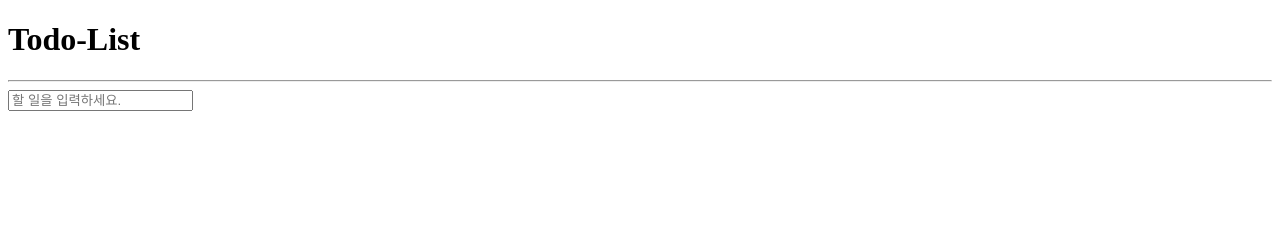
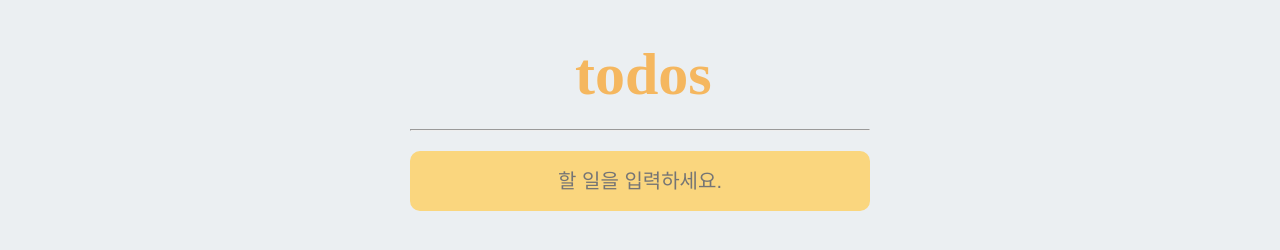
Before and after one commit to ttoryy/Todo, a plain HTML site: page index.html in a window 1280 px wide. Drawn offline with Linux system fonts and the light colour scheme.

Commit message:
[Design]CSS 수정

```diff
--- a/index.html
+++ b/index.html
@@ -5,17 +5,21 @@
     <meta charset="UTF-8">
     <meta http-equiv="X-UA-Compatible" content="IE=edge">
     <meta name="viewport" content="width=device-width, initial-scale=1.0">
+    <link rel="stylesheet" href="style.css">
     <title>Todo</title>
 </head>
 
 <body>
-    <h1>Todo-List</h1>
-    <hr>
-    <form class="js-toDoForm">
-        <input type="text" placeholder="할 일을 입력하세요." />
-    </form>
-    <ul class="js-toDoList">
-    </ul>
+    <div class="toDo-display">
+        <h1>todos</h1>
+        <hr>
+        <form class="js-toDoForm">
+
+            <input class="입력창" type="text" placeholder="할 일을 입력하세요." />
+        </form>
+        <ul class="js-toDoList">
+        </ul>
+    </div>
 
     <script src="main.js"></script>
 </body>
--- a/style.css
+++ b/style.css
@@ -2,52 +2,67 @@
     --box-color: #ebeff2;
     --main-color: #fad67e;
     --dark-color: #f5b75f;
+    --gray-color: #d3d1d1;
 }
 
 * {
     padding: 0%;
     margin: 0%;
     box-sizing: border-box;
-    background-color: #f5f5f5;
+    background-color: var(--box-color);
     outline: none;
+}
+
+.toDo-display {
+    border-radius: 10px;
+    width: 500px;
+    height: 800px;
+    padding: 20px;
+    position: fixed;
+    top: 50%;
+    left: 50%;
+    transform: translate(-50%, -50%);
+    font-size: 30px;
+}
+
+h1 {
+    color: var(--dark-color);
+    padding: 20px 0px 20px 165px;
+    background-color: var(--box-color);
 }
 
 ul {
     list-style: none;
 }
 
-.display {
-    width: 500px;
-    height: 800px;
-    position: fixed;
-    top: 50%;
-    left: 50%;
-    transform: translate(-50%, -50%);
+li {
+    font-size: 25px;
+    color: rgb(110, 100, 100);
+    display: flex;
+    justify-content: space-between;
+    padding: 20px 0px 10px 0px;
+    background-color: var(--box-color)
 }
 
-h1 {
-    color: var(--dark-color);
-    display: flex;
-    justify-content: center;
+li button {
+    border: none;
+}
+
+.js-toDoForm {
+    padding-top: 20px;
+    background-color: var(--box-color);
 }
 
 .입력창 {
-    padding: 16px 0px 16px 0px;
-    display: flex;
-    justify-content: center;
+    border: none;
+    width: 460px;
+    height: 60px;
+    background-color: var(--main-color);
+    border-radius: 10px;
+    font-size: 20px;
+    color: rgb(48, 46, 46);
+    text-align: center;
 }
 
-.입력창 input {
-    padding: 16px 0px 16px 0px;
-    position: relative;
-    border: none;
-    width: 550px;
-    height: 60px;
-    background-color: var(--main-color);
-    border-radius: 5px;
-    font-size: 20px;
-}
-
-
 /*
-리스트 박스 사이즈 변경, 체크박스 디자인 변경
+완료 체크박스 추가, 삭제버튼 기능 구현
```
